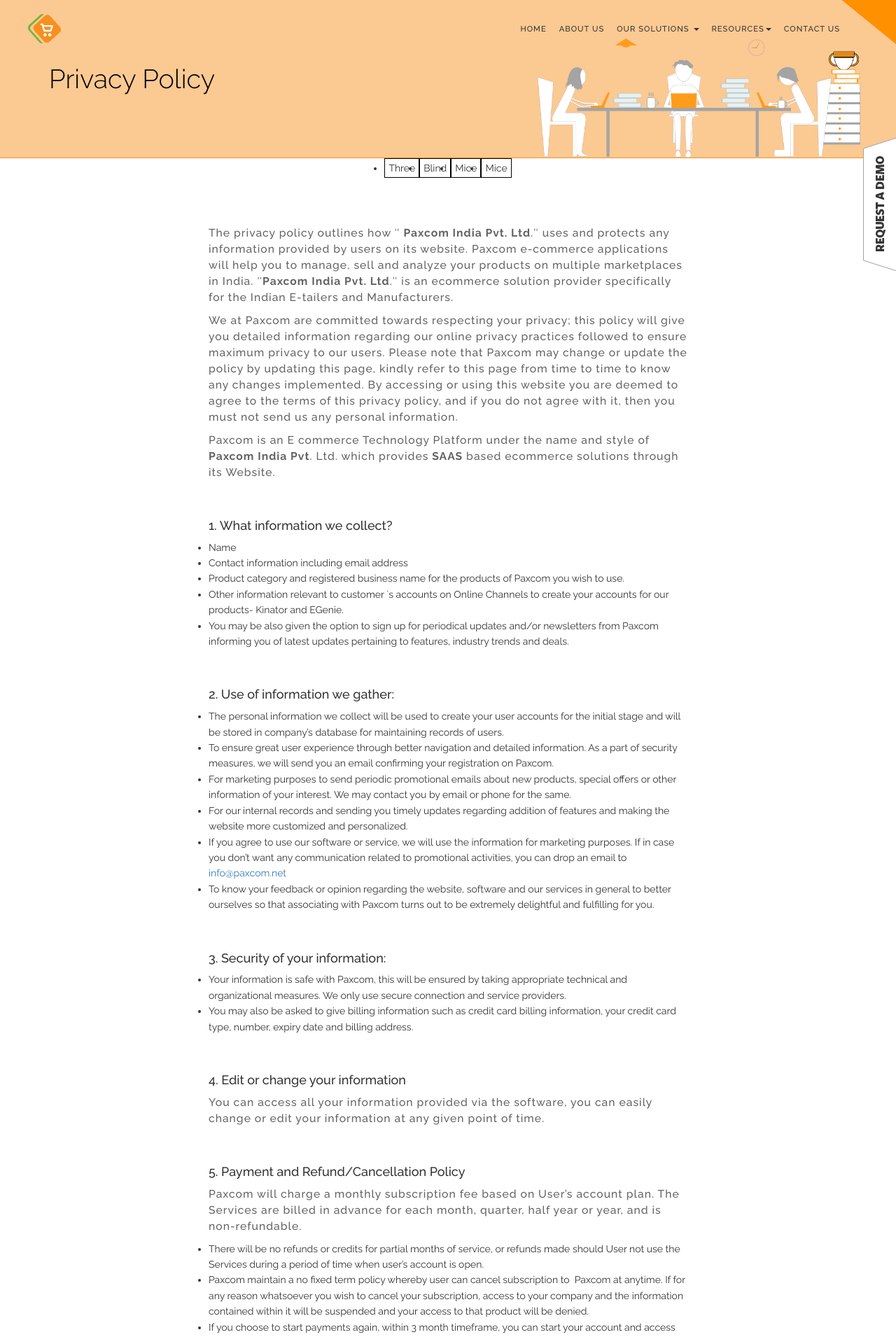
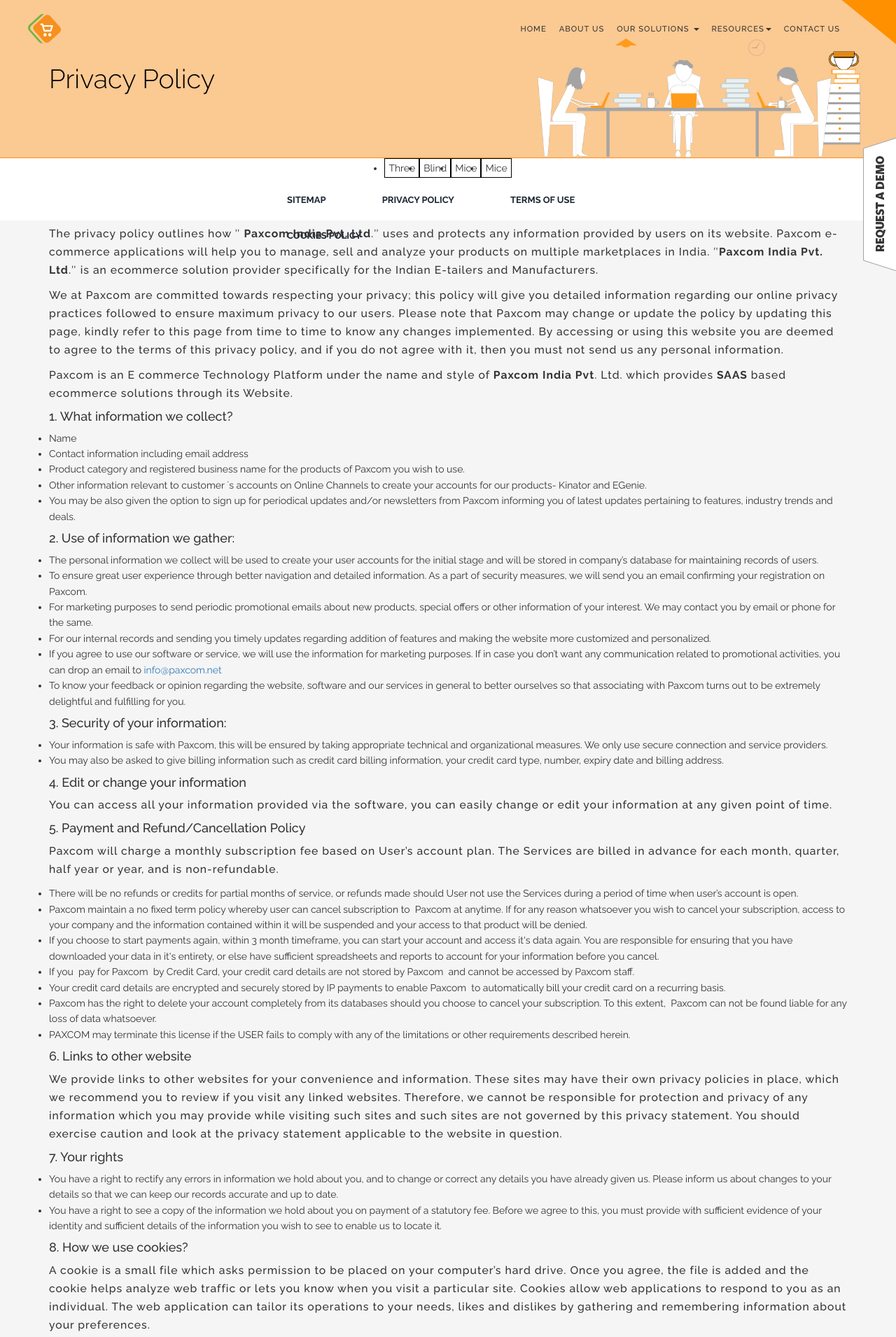
Before and after one commit to paxcom/paxcom.github.io, a Jekyll site: the page built from privacy_policy.md, in a window 1280 px wide. Shown: the top 1910 px of the page at 70% size. Built offline with Jekyll 4.4.1, drawn with Linux system fonts in a browser that asks for light colours; comment, search, counter and statistics services are not loaded.

Commit message:
css-pp-tab edit

```diff
--- a/_includes/pp-tnc-tab.html
+++ b/_includes/pp-tnc-tab.html
@@ -10,4 +10,21 @@
 </div>
 
 
-	</div>
+</div>
+
+
+<div class="ab_cont_work what_we_do_up">
+<div class="container">
+<div class="row">
+
+<div class="work-nav work-nav_one">
+<ul>
+<li><a href="https://www.intint.in/sitemap">Sitemap</a></li>
+<li><a href="https://www.intint.in/privacy-policy" class="active"> Privacy Policy</a></li>
+<li><a href="https://www.intint.in/terms-of-use"> Terms of Use</a></li>
+<li><a href="https://www.intint.in/cookies-policy">Cookies Policy</a></li>
+
+</ul>
+</div>
+</div></div>
+</div>
--- a/css/style.css
+++ b/css/style.css
@@ -850,8 +850,55 @@
         padding: 2px 5px;
         border: 1px solid black;
     }
-
-
+.mid_counter {
+    width: 100%;
+    background: #f5f5f5;
+}
+.ab_cont_work {
+    width: 100%;
+    float: left;
+    background: #fff;
+    height: 54px;
+    box-shadow: 0 0 0 #dcdcdc;
+}
+.work-nav ul {
+    list-style: none;
+    margin: 0;
+    padding: 0;
+}
+.work-nav {
+    width: 750px;
+    margin: 0 auto;
+}
+.work-nav_one {
+    width: 540px !important;
+    margin: 0 auto;
+}
+.work-nav ul li {
+    line-height: normal;
+    float: left;
+}
+.work-nav ul li a {
+    font-size: 16px;
+    color: #1c2733;
+    line-height: 53px;
+    display: block;
+    padding: 0;
+    display: block;
+    margin: 0 20px;
+    -webkit-tap-highlight-color: transparent;
+    -webkit-transition: background-color 0.3s, color 0.3s, width 0.3s, border-width 0.3s, border-color .3s;
+    transition: background-color 0.3s, color 0.3s, width 0.3s, border-width 0.3s, border-color .3s;
+}
+.work-nav_one ul li a {
+    text-transform: uppercase;
+    font-size: 13px!important;
+    padding: 0 20px;
+    line-height: 50px;
+    border-bottom: solid 1px transparent;
+    position: relative;
+    font-weight: 700;
+}
 /*********************************** Privacy Policy and T&C header *******************************************************/
 
 
--- a/privacy_policy.md
+++ b/privacy_policy.md
@@ -1,35 +1,21 @@
 ---
 layout: default
 ---
-<style>
-.why_sec_cont {
-	width: 100%;
-	float: left;
-	padding: 0 20%;
-	box-sizing: border-box;
-}
-.row {
-	margin-right: -15px;
-	margin-left: -15px;
-}
-.pri_sec h4 {
-	padding: 45px 0 0;
-}
-.pri_sec p {
-	color: #636363;
-	line-height: 23px;
-}
-</style>
+
 <div class="clearfix"></div>
 
 {% include privacy-terms-header.html %}
 {% include pp-tnc-tab.html %}
+
+<section class="mid_counter">
 
 <div class="container inner-section">
 
 {% include privacy_policy.html %}
 
 </div>
+</section>
+
 <div class="clearfix"></div>
 
 {% include signup-request.html %}
```
